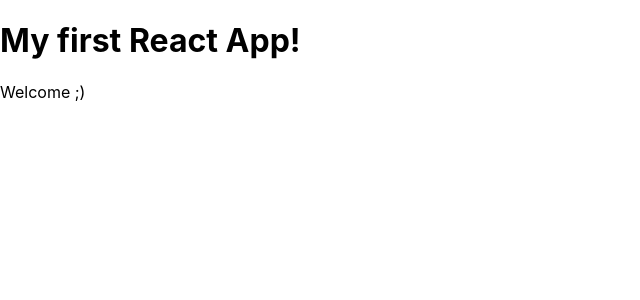
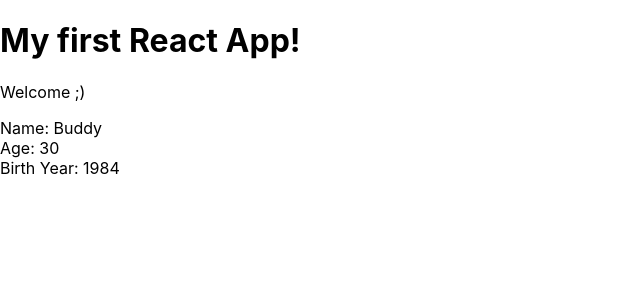
Before and after one commit to mrkwapo/reactDOM, a React (Create React App) app in the folder my-app/: page / in a window 1280 px wide. Shown: the top 300 px of the page, without its empty margins (0-640 px from the left). Built offline with nearby package versions, Linux system fonts and the light colour scheme.

Commit message:
Add files via upload

```diff
--- /dev/null
+++ b/my-app/src/Ancestry.js
@@ -0,0 +1,15 @@
+import React, { Component } from 'react';
+
+class Ancestry extends Component {
+  render() {
+    return (
+      <div className='ancestor'>
+        <div>Name: Buddy</div>
+        <div>Age: 30</div>
+        <div>Birth Year: 1984</div>
+      </div>
+    );
+  }
+}
+
+export default Ancestry;
--- a/my-app/src/App.js
+++ b/my-app/src/App.js
@@ -1,5 +1,6 @@
 // import React from 'react'; //you would use this with line 3 but since we are using line 4 we use the code on line 2
 import React, { Component } from 'react';
+import Ancestry from './Ancestry';
 
 // function App() { //this is the same as line 4 and 5
 class App extends Component {
@@ -8,6 +9,7 @@
       <div className='App'>
         <h1> My first React App!</h1>
         <p>Welcome ;)</p>
+        <Ancestry />
       </div>
     );
   }
```
